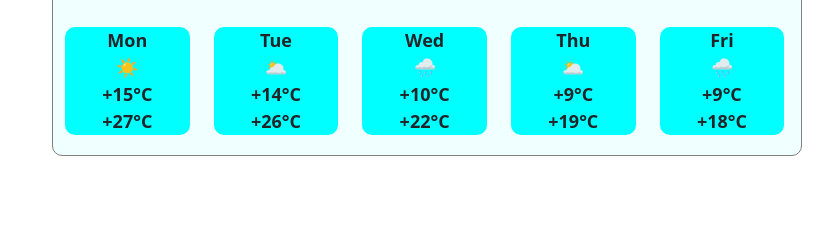
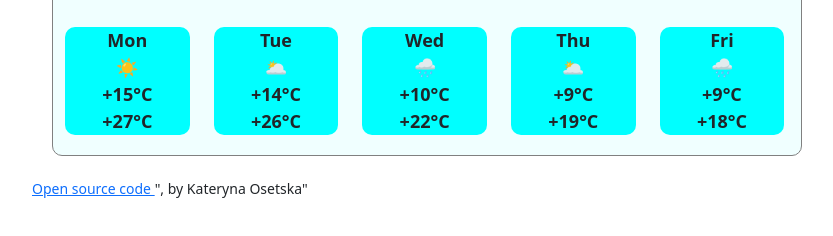
Before and after one commit to Kateryna1784/my-weather, a plain HTML site: page index.html in a window 1280 px wide. Shown: the part 232-468 px from the top of the page, without its empty margins (50-883 px from the left). Drawn offline with nearby package versions, Linux system fonts and the light colour scheme; files that its build step writes are made by us from their sources; no server answers; files whose address does not match are found by name.

Commit message:
changer week 6

```diff
--- a/index.html
+++ b/index.html
@@ -70,6 +70,9 @@
             </div>
         </div>
 </div>
+<small>
+    <a href="https://github.com/Kateryna1784/my-weather" target="_blank"> Open source code </a> ", by Kateryna Osetska"
+</small>
 <script src="src/index.js"></script>
 </body>
 </html>
--- a/styles.css
+++ b/styles.css
@@ -19,6 +19,7 @@ h3 {
   font-size: 24px;
   margin-left: 10px;
 }
+
 form {
   margin-left: 10px;
 }
```
